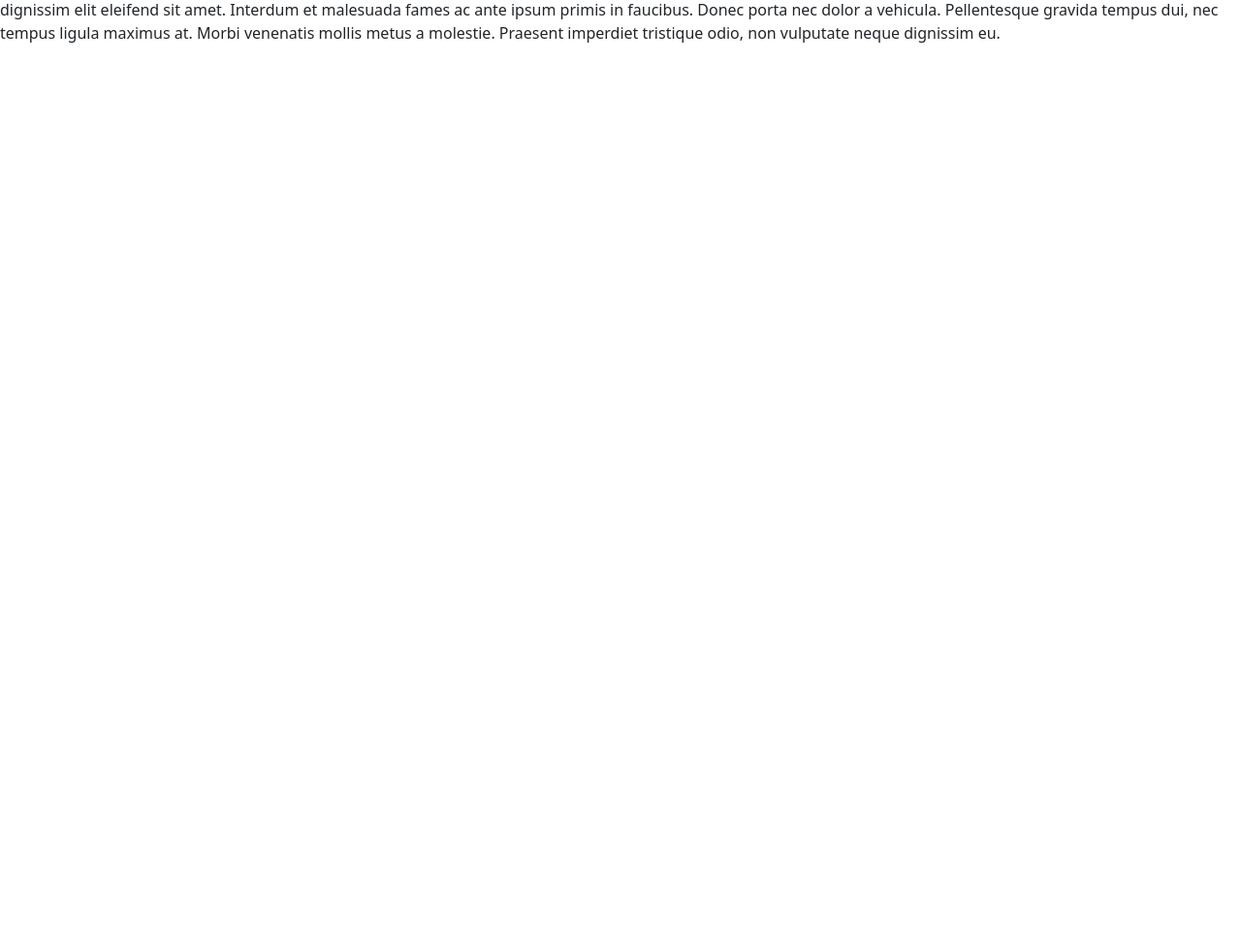
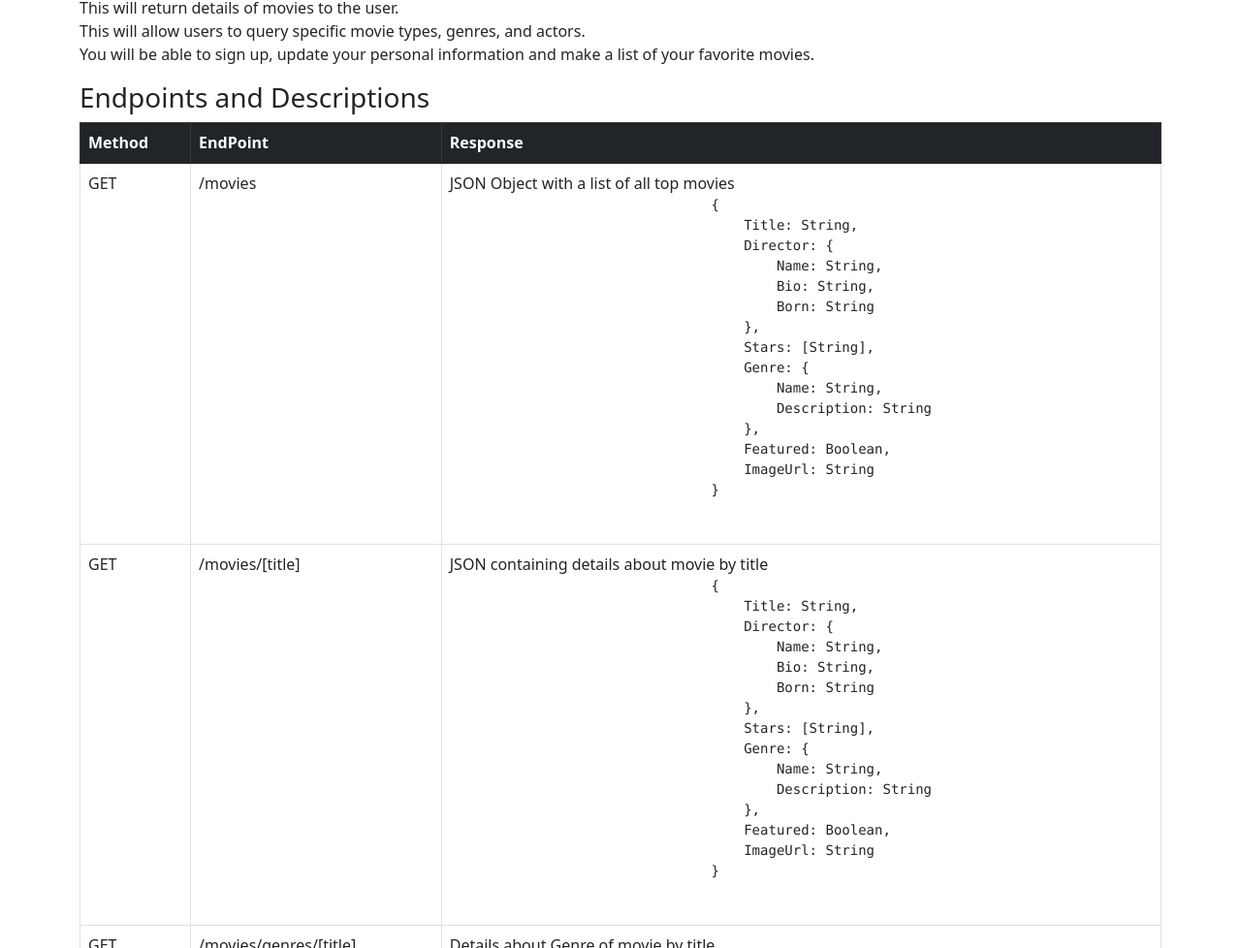
Before and after one commit to FoliFF/movieFix, a website: page movie_api/public/documentation.html in a window 1280 px wide. Shown: the part 122-1100 px from the top of the page at 97% size. Before the commit the page ends 800 px from the top, so only its background shows below. Drawn offline with nearby package versions, Linux system fonts and the light colour scheme.

Commit message:
Movie API Documentation updated
Updated the documentation for the API. So you know what commands and what the code does.

```diff
--- a/movie_api/public/documentation.html
+++ b/movie_api/public/documentation.html
@@ -8,11 +8,125 @@
         href="https://cdn.jsdelivr.net/npm/bootstrap@5.1.3/dist/css/bootstrap.min.css" rel="stylesheet" integrity="sha384-1BmE4kWBq78iYhFldvKuhfTAU6auU8tT94WrHftjDbrCEXSU1oBoqyl2QvZ6jIW3" crossorigin="anonymous" />
 
     </head>
-    <body>
+    <body class = "container mt-3">
         <h1>Documentation Page</h1>
-        <p>A web application to provide the users with access to information about different movie.</p>
-        <p>Lorem ipsum dolor sit amet, consectetur adipiscing elit. Sed facilisis tempus augue. Maecenas feugiat quis tortor et euismod. Nulla facilisi. Nulla vestibulum arcu urna, id dignissim elit eleifend sit amet. Interdum et malesuada fames ac ante ipsum primis in faucibus. Donec porta nec dolor a vehicula. Pellentesque gravida tempus dui, nec tempus ligula maximus at. Morbi venenatis mollis metus a molestie. Praesent imperdiet tristique odio, non vulputate neque dignissim eu.</p>
+        <section>
+            <h2>Movie API Details </h2>
+            <p>
+                This will return details of movies to the user. <br>
+                This will allow users to query specific movie types, genres, and actors. <br>
+                You will be able to sign up, update your personal information and make a list of your favorite movies.
+            </p>
 
+            <h3>Endpoints and Descriptions</h3>
+            <table class="table table-bordered">
+                <thead class="table-dark">
+                    <tr>
+                        <th>Method</th>
+                        <th>EndPoint</th>
+                        <th>Response</th>
+                    </tr>
+                </thead>
+                <tbody>
+                    <tr>
+                        <td>GET</td>
+                        <td>/movies</td>
+                        <td>
+                            JSON Object with a list of all top movies
+                            <pre>
+                                {
+                                    Title: String,
+                                    Director: {
+                                        Name: String,
+                                        Bio: String,
+                                        Born: String
+                                    },
+                                    Stars: [String],
+                                    Genre: {
+                                        Name: String,
+                                        Description: String
+                                    },
+                                    Featured: Boolean,
+                                    ImageUrl: String
+                                }
+                            </pre>
+                        </td>
+                    </tr>
+                    <tr>
+                        <td>GET</td>
+                        <td>/movies/[title]</td>
+                        <td>
+                            JSON containing details about movie by title
+                            <pre>
+                                {
+                                    Title: String,
+                                    Director: {
+                                        Name: String,
+                                        Bio: String,
+                                        Born: String
+                                    },
+                                    Stars: [String],
+                                    Genre: {
+                                        Name: String,
+                                        Description: String
+                                    },
+                                    Featured: Boolean,
+                                    ImageUrl: String
+                                }
+                            </pre>
+                        </td>
+                    </tr>
+                    <tr>
+                        <td>GET</td>
+                        <td>/movies/genres/[title]</td>
+                        <td>
+                            Details about Genre of movie by title
+                            <pre>
+                                Genre: {
+                                    Name: String,
+                                    Description: String
+                                }
+                            </pre>
+                        </td>
+
+                    </tr>
+                    <tr>
+                        <td>GET</td>
+                        <td>/directors/[name]</td>
+                        <td>
+                            Details about director by name
+                            <pre>
+                                Director: {
+                                    Name: String,
+                                    Bio: String,
+                                    Born: String
+                                }
+                            </pre>
+                        </td>
+                    </tr>
+                    <tr>
+                        <td>POST</td>
+                        <td>/users</td>
+                        <td>Allows user to register</td>
+                    </tr>
+                    <tr>
+                        <td>PUT</td>
+                        <td>/users/[id]</td>
+                        <td>Allows user to update their information</td>
+                    </tr>
+                    <tr>
+                        <td>POST</td>
+                        <td>/users/[id]/[title]</td>
+                        <td>Allows user to add movie to their list of favorites</td>
+                    </tr>
+                    <tr>
+                        <td>DELETE</td>
+                        <td>/users/[name]</td>
+                        <td>Allows user to delete the account</td>
+                    </tr>
+                </tbody>
+            </table>
+        </section>
         <script src="https://cdn.jsdelivr.net/npm/bootstrap@5.1.3/dist/js/bootstrap.bundle.min.js" integrity="sha384-ka7Sk0Gln4gmtz2MlQnikT1wXgYsOg+OMhuP+IlRH9sENBO0LRn5q+8nbTov4+1p" crossorigin="anonymous" ></script>
     </body>
 </html>
```
